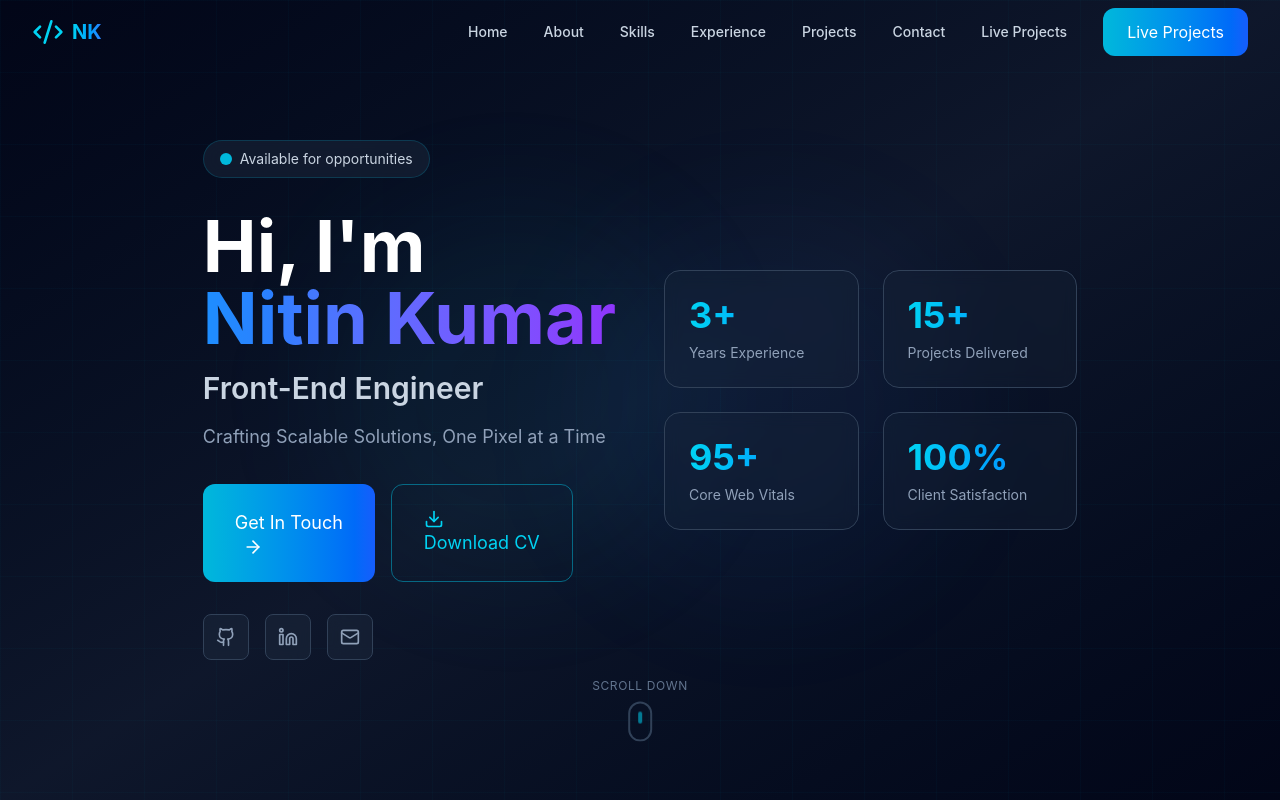
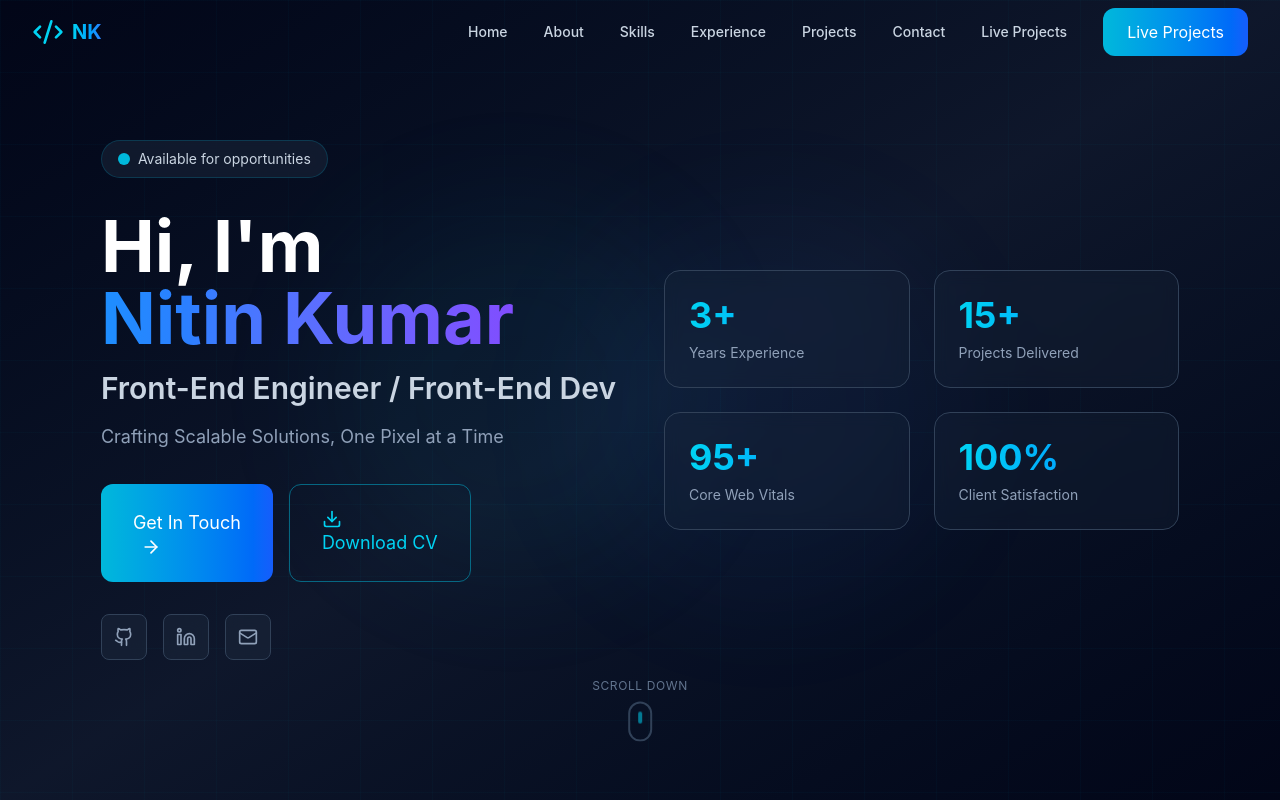
Before and after one commit to nitin6080/portfolio, a React (Vite) app: page / in a window 1280 px wide. Shown: the top 800 px of the page. Built offline with nearby package versions, Linux system fonts and the light colour scheme.

Commit message:
another test commit

```diff
--- a/src/data/portfolioData.js
+++ b/src/data/portfolioData.js
@@ -4,7 +4,7 @@ export const portfolioData = {
   // Personal Information
   personal: {
     name: "Nitin Kumar",
-    title: "Front-End Engineer",
+    title: "Front-End Engineer / Front-End Dev",
     tagline: "Crafting Scalable Solutions, One Pixel at a Time",
     location: "Bengaluru, India",
     email: "nitin.ku25@gmail.com",
@@ -86,7 +86,7 @@ export const portfolioData = {
   experience: [
     {
       id: 1,
-      title: "Front-End Web Developer",
+      title: "Associate Software Developer",
       company: "VMA Labs Pvt. Ltd.",
       location: "Bengaluru",
       period: "2023 – Present",
```
